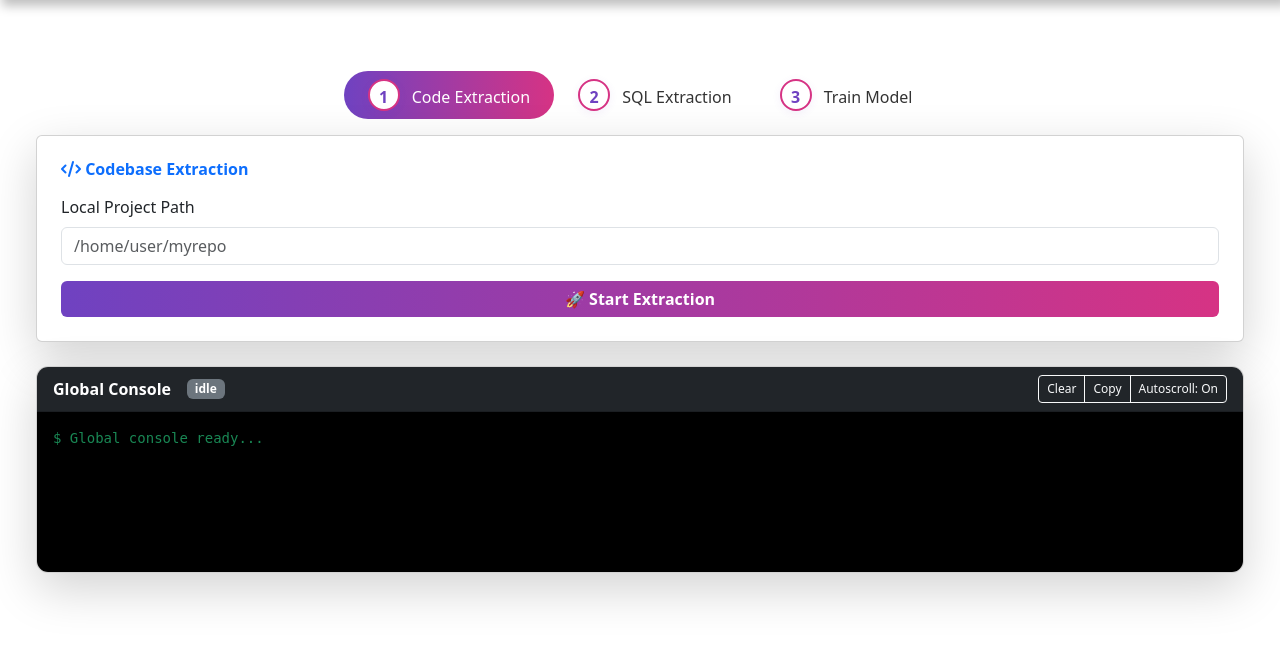
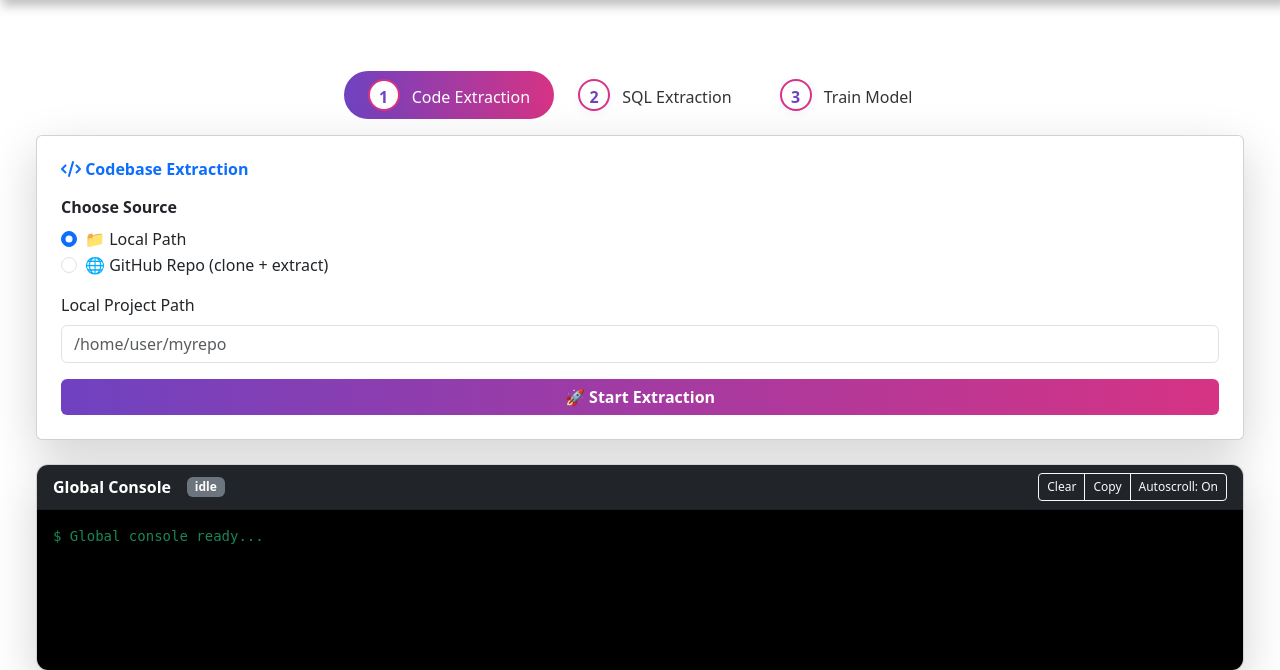
Before and after one commit to Suraj99900/AI-EVER, a Flask app: page /extract in a window 1280 px wide. Shown: the part 89-759 px from the top of the page. Run offline with Flask 3, Linux system fonts and the light colour scheme; some libraries are stand-ins or nearby versions.

Commit message:
added changes

```diff
--- a/routes/extract.py
+++ b/routes/extract.py
@@ -1,10 +1,15 @@
 # routes/extract.py
 import os
 import threading
-from flask import Blueprint, request, jsonify, send_file, render_template, current_app
+import tempfile
+import shutil
 from pathlib import Path
 
-# your LogManager implementation (must expose: setup_logger, append, clear, get_logs_json)
+from flask import (
+    Blueprint, request, jsonify, send_file,
+    render_template, current_app
+)
+
 from models.log_manager import LogManager
 from models.CodeExtractor import CodeExtractor
 from models.DBSchemaExtractor import DBSchemaExtractor
@@ -12,28 +17,21 @@ from sql.AIEverLog import AIEverLog
 
 bp_extract = Blueprint("extract", __name__)
 
-# LogManager singleton
+# --- Log manager -----------------------------------------------------------
 logmgr = LogManager()
-# ensure logger exists and is configured (creates log/extract.log etc)
-logger = logmgr.setup_logger("extract")
+logger = logmgr.setup_logger("extract")   # ensure extract logger exists
 
 
-# --- Helpers ---------------------------------------------------------------
 def _append_extract(msg, level=None):
-    """Helper wrapper to append to extract logger (keeps call-sites short)."""
-    # IMPORTANT: LogManager.append(logger_name, message, level=...) signature assumed
-    if level is None:
+    """Convenience helper to append log lines."""
+    if level:
+        logmgr.append("extract", str(msg), level=level)
+    else:
         logmgr.append("extract", str(msg))
-    else:
-        logmgr.append("extract", str(msg), level=level)
 
 
 # --- Worker functions ------------------------------------------------------
 def run_code_extraction(path: str, output_file: str, clear_logs: bool = True):
-    """
-    Runs code extraction in background. Appends progress lines to LogManager
-    using the 'extract' logger so UI can poll /extract/logs.
-    """
     if clear_logs:
         logmgr.clear("extract")
 
@@ -43,22 +41,59 @@ def run_code_extraction(path: str, output_file: str, clear_logs: bool = True):
     try:
         extractor = CodeExtractor()
 
-        # pass a callback that writes into LogManager directly (thread-safe)
         def cb(line: str):
-            # sanitize line (strip newlines) and append
-            if line is None:
-                return
-            # Many extractors may pass bytes or objects; coerce to str
-            logmgr.append("extract", str(line).rstrip())
+            if line:
+                logmgr.append("extract", str(line).rstrip())
 
-        # call extractor
         extractor.extract_code(path, output_file, callback=cb)
 
         _append_extract("✅ Code extraction finished. Download at /extract/download?type=code")
     except Exception as e:
         _append_extract(f"❌ Code extraction failed: {e}")
-        # Track in your DB/log table as well
         AIEverLog().log_error("run_code_extraction", str(e))
+
+
+def run_code_extraction_with_clone(repo_url: str, output_file: str,
+                                   app_root: Path, clear_logs: bool = True):
+    """
+    Clone a GitHub repo into data/processed/repo_extractor/<temp>,
+    run code extraction, then remove the clone.
+    """
+    if clear_logs:
+        logmgr.clear("extract")
+
+    base_clone_dir = app_root / "data" / "processed" / "repo_extractor"
+    base_clone_dir.mkdir(parents=True, exist_ok=True)
+
+    temp_clone = Path(tempfile.mkdtemp(prefix="repo_", dir=base_clone_dir))
+    _append_extract(f"Cloning repository {repo_url} into {temp_clone}")
+
+    try:
+        extractor = CodeExtractor()
+        extractor.clone_repo(repo_url, dest=temp_clone)
+        run_code_extraction(str(temp_clone), output_file, clear_logs=False)
+        _append_extract(f"✅ Extraction done. Cleaning up {temp_clone}")
+    except Exception as e:
+        _append_extract(f"❌ Code extraction failed: {e}")
+        AIEverLog().log_error("run_code_extraction_with_clone", str(e))
+    finally:
+        try:
+            shutil.rmtree(temp_clone)
+            _append_extract(f"🧹 Removed temporary clone: {temp_clone}")
+        except Exception as cleanup_err:
+            _append_extract(f"⚠️ Cleanup failed: {cleanup_err}")
+
+
+def run_code_extraction_ctx(app, path, output_file, clear_logs=True):
+    with app.app_context():
+        run_code_extraction(path, output_file, clear_logs)
+
+
+def run_code_extraction_with_clone_ctx(app, repo_url, output_file, clear_logs=True):
+    with app.app_context():
+        run_code_extraction_with_clone(
+            repo_url, output_file, Path(app.root_path), clear_logs
+        )
 
 
 def run_sql_extraction(host, port, user, password, db_name, clear_logs: bool = True):
@@ -70,13 +105,10 @@ def run_sql_extraction(host, port, user, password, db_name, clear_logs: bool = T
     try:
         extractor = DBSchemaExtractor(host, port, user, password, db_name)
 
-        # again pass callback to capture lines
         def cb(line: str):
-            if line is None:
-                return
-            logmgr.append("extract", str(line).rstrip())
+            if line:
+                logmgr.append("extract", str(line).rstrip())
 
-        # If your DBSchemaExtractor.run accepts callback, pass it; else adapt accordingly
         extractor.run(callback=cb)
 
         _append_extract("✅ SQL schema extraction finished. Download at /extract/download?type=sql")
@@ -85,63 +117,77 @@ def run_sql_extraction(host, port, user, password, db_name, clear_logs: bool = T
         AIEverLog().log_error("run_sql_extraction", str(e))
 
 
-# --- Routes ---------------------------------------------------------------
-@bp_extract.route("/extract", methods=["GET", "POST"])
+# --- Routes ----------------------------------------------------------------
+@bp_extract.route("/extract", methods=["POST", "GET"])
 def extract():
     if request.method == "POST":
         extract_type = request.form.get("type", "code").lower()
         if extract_type not in ("code", "sql"):
-            return jsonify(status="error", message="Invalid extract type. Use 'code' or 'sql'"), 400
+            return jsonify(status="error",
+                           message="❌ Invalid extract type. Use 'code' or 'sql'"), 400
 
+        app = current_app._get_current_object()
         output_file = os.path.abspath(
-            os.path.join(current_app.root_path, "data", "processed",
-                         "train_data.jsonl" if extract_type == "code" else "train_sql.jsonl")
+            os.path.join(
+                app.root_path,
+                "data", "processed",
+                "train_data.jsonl" if extract_type == "code" else "train_sql.jsonl",
+            )
         )
         _append_extract(f"Output file will be: {output_file}")
 
         if extract_type == "code":
-            repo_path = request.form.get("repo_path", "")
-            if not repo_path or not os.path.isdir(repo_path):
-                return jsonify(status="error", message="Invalid project path"), 400
+            source_type = request.form.get("source_type", "local").lower()
+            repo_path = request.form.get("repo_path", "").strip()
 
-            thread = threading.Thread(target=run_code_extraction, args=(repo_path, output_file, True), daemon=True)
+            if source_type == "github":
+                if not repo_path:
+                    return jsonify(status="error",
+                                   message="❌ GitHub URL required"), 400
+                thread = threading.Thread(
+                    target=run_code_extraction_with_clone_ctx,
+                    args=(app, repo_path, output_file, True),
+                    daemon=True,
+                )
+            else:  # Local path
+                if not repo_path or not os.path.isdir(repo_path):
+                    return jsonify(status="error",
+                                   message="❌ Invalid project path"), 400
+                thread = threading.Thread(
+                    target=run_code_extraction_ctx,
+                    args=(app, repo_path, output_file, True),
+                    daemon=True,
+                )
 
-        else:
+        else:  # SQL branch
             host = request.form.get("host", "")
             try:
                 port = int(request.form.get("port", 3306))
-            except Exception:
+            except ValueError:
                 port = 3306
             user = request.form.get("username", "")
             password = request.form.get("password", "")
             db_name = request.form.get("database", "")
-
             thread = threading.Thread(
                 target=run_sql_extraction,
                 args=(host, port, user, password, db_name, True),
-                daemon=True
+                daemon=True,
             )
 
         thread.start()
-        return jsonify(status="started", message=f"{extract_type.capitalize()} extraction started")
+        return jsonify(status="started",
+                       message=f"{extract_type.capitalize()} extraction started")
 
-    # GET -> render page
+    # GET -> render UI page
     return render_template("extract.html")
 
 
 @bp_extract.route("/extract/logs")
 def extract_logs_endpoint():
-    """
-    Return JSON with last N lines using LogManager (preferred).
-    The LogManager does in-memory deque fallback and file tailing.
-    Avoid reading the raw file directly here.
-    """
     try:
         lines = int(request.args.get("lines", 20))
-    except Exception:
+    except ValueError:
         lines = 20
-
-    # filter_noise=True will drop HTTP access-log lines and other noisy progressbar lines
     return jsonify(logmgr.get_logs_json("extract", lines=lines, filter_noise=True))
 
 
@@ -149,7 +195,9 @@ def extract_logs_endpoint():
 def extract_downloads():
     extract_type = request.args.get("type", "code")
     filename = "train_data.jsonl" if extract_type == "code" else "train_sql.jsonl"
-    output_file = os.path.abspath(os.path.join(current_app.root_path, "data", "processed", filename))
+    output_file = os.path.abspath(
+        os.path.join(current_app.root_path, "data", "processed", filename)
+    )
     if os.path.exists(output_file):
         return send_file(output_file, as_attachment=True)
-    return ("File not found", 404)
+    return "File not found", 404
--- a/templates/extract.html
+++ b/templates/extract.html
@@ -20,24 +20,48 @@
   <!-- Step 1 -->
   <div id="step-1" class="step-section card shadow-lg p-4 mb-4">
     <h4 class="fw-bold text-primary mb-3"><i class="fas fa-code"></i> Codebase Extraction</h4>
+
     <form id="extract-form" autocomplete="off">
+      <!-- ✅ Checkpoint selector -->
       <div class="mb-3">
+        <label class="form-label fw-semibold">Choose Source</label>
+        <div class="form-check">
+          <input class="form-check-input" type="radio" name="source_type" id="source_local" value="local" checked>
+          <label class="form-check-label" for="source_local">📁 Local Path</label>
+        </div>
+        <div class="form-check">
+          <input class="form-check-input" type="radio" name="source_type" id="source_github" value="github">
+          <label class="form-check-label" for="source_github">🌐 GitHub Repo (clone + extract)</label>
+        </div>
+      </div>
+
+      <!-- Local Path -->
+      <div class="mb-3 source-field" id="local-field">
         <label for="repo_path" class="form-label">Local Project Path</label>
-        <input type="text" id="repo_path" name="repo_path" class="form-control" placeholder="/home/user/myrepo"
-          required>
-        <input type="hidden" name="type" value="code">
+        <input type="text" id="repo_path" name="repo_path" class="form-control" placeholder="/home/user/myrepo">
       </div>
+
+      <!-- GitHub Repo URL -->
+      <div class="mb-3 source-field d-none" id="github-field">
+        <label for="repo_url" class="form-label">GitHub Repository URL</label>
+        <input type="url" id="repo_url" name="repo_url" class="form-control"
+          placeholder="https://github.com/user/repo.git">
+      </div>
+      <input type="hidden" name="type" value="code">
+
       <button type="submit" class="btn btn-gradient w-100">
         <span class="spinner-border spinner-border-sm d-none" id="extract-spinner"></span>
         🚀 Start Extraction
       </button>
     </form>
+
     <div id="extract-alert" class="alert d-none mt-3"></div>
-    <!-- per-step small log kept for quick view (optional) -->
+
     <div id="download-link" class="mt-3 d-none text-center">
       <a href="{{ url_for('extract.extract_downloads', type='code') }}" class="btn btn-success">📥 Download JSONL</a>
     </div>
   </div>
+
 
   <!-- Step 2 -->
   <div id="step-2" class="step-section card shadow-lg p-4 mb-4 d-none">
@@ -350,24 +374,55 @@
     let extractInterval, sqlInterval, trainInterval;
 
     // Code Extraction
-    $('#extract-form').submit(function (e) {
+    $('#extract-form').on('submit', function (e) {
       e.preventDefault();
-      $('#extract-spinner').removeClass('d-none');
-      $('#extract-alert').addClass('d-none');
-      $('#download-link').addClass('d-none');
-      appendToGlobalConsole('EXTRACT', 'Started extraction...');
+
+      const $spinner = $('#extract-spinner');
+      const $alert = $('#extract-alert');
+      const $download = $('#download-link');
+
+      // Reset UI
+      $spinner.removeClass('d-none');
+      $alert.addClass('d-none').removeClass('alert-success alert-danger');
+      $download.addClass('d-none');
+
+      appendToGlobalConsole('EXTRACT', 'Started extraction…');
+
+      // Start polling server logs
       if (extractInterval) clearInterval(extractInterval);
       extractInterval = pollLogs('/extract/logs', 'EXTRACT', '#extract-spinner', '#download-link');
-      $.post('/extract', $(this).serialize(), function (res) {
-        $('#extract-spinner').addClass('d-none');
-        $('#extract-alert').removeClass('d-none alert-danger').addClass('alert-success').text(res.message);
-        appendToGlobalConsole('EXTRACT', res.message);
-      }).fail(function (xhr) {
-        $('#extract-spinner').addClass('d-none');
-        $('#extract-alert').removeClass('d-none alert-success').addClass('alert-danger').text(xhr.responseJSON?.message || "Extraction failed ❌");
-        appendToGlobalConsole('EXTRACT', xhr.responseJSON?.message || "Extraction failed ❌");
+
+      $.ajax({
+        url: '/extract',
+        method: 'POST',
+        data: $(this).serialize(),
+        dataType: 'json',
+        success: function (res) {
+          $alert
+            .removeClass('d-none alert-danger')
+            .addClass('alert-success')
+            .text(res.message || 'Extraction started ✅');
+          appendToGlobalConsole('EXTRACT', res.message || 'Extraction started ✅');
+        },
+        error: function (xhr) {
+          const msg = xhr.responseJSON?.message || 'Extraction failed ❌';
+          $alert
+            .removeClass('d-none alert-success')
+            .addClass('alert-danger')
+            .text(msg);
+          appendToGlobalConsole('EXTRACT', msg);
+
+          // 🔴 Stop the extraction log polling on error
+          if (extractInterval) clearInterval(extractInterval);
+        },
+        complete: function () {
+          $spinner.addClass('d-none');
+        }
       });
     });
+
+
+
 
     // SQL Extraction
     $('#sql-form').submit(function (e) {
```
Also changed, not shown: models/CodeExtractor.py (+13 -6 lines).
